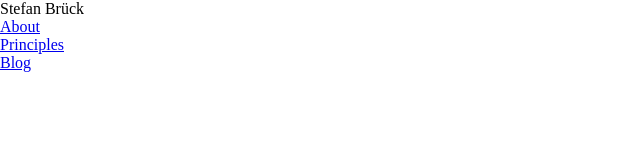
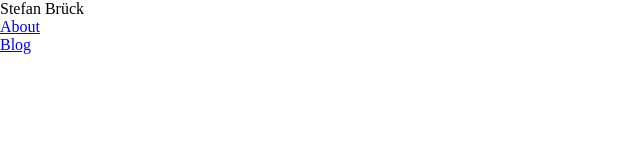
Before and after one commit to stefanibus/portfolio, a plain HTML site: page index.html in a window 1280 px wide. Shown: the full height of the page, 0-640 px from the left. Drawn offline with Linux system fonts and the light colour scheme.

Commit message:
add index again

```diff
--- a/index.html
+++ b/index.html
@@ -39,9 +39,6 @@
                     <a href="/" > About </a>
                 </li>
                 <li class="nav-item">
-                    <a href="/principles"> Principles </a>
-                </li>
-                <li class="nav-item">
                     <a href="/blog"> Blog </a>
                 </li>
             </ul>
```
